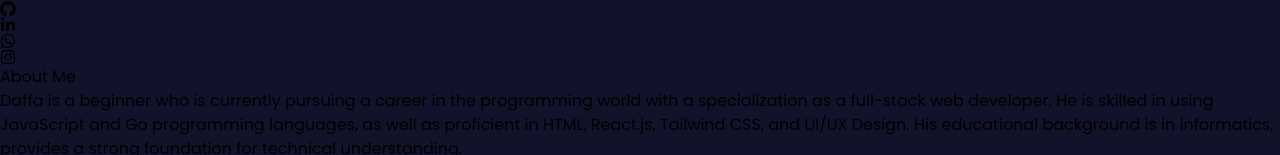
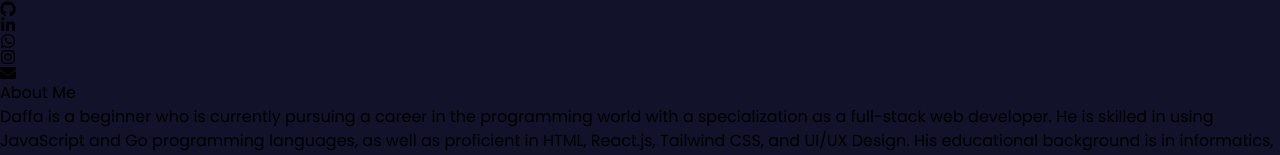
Before and after one commit to DaffaAbiyyuAtha/portofolio, a React (Vite) app: page /about in a window 1280 px wide. Shown: the part 443-598 px from the top of the page. Built offline with nearby package versions, Linux system fonts and the light colour scheme.

Commit message:
feat:message email

```diff
--- a/src/page/About.jsx
+++ b/src/page/About.jsx
@@ -5,7 +5,7 @@ import Project1 from "../assets/img/project1.png"
 import Project2 from "../assets/img/project2.png"
 import Project3 from "../assets/img/project3.jpg"
 import Project4 from "../assets/img/project4.png"
-import { FaGithub, FaLinkedinIn, FaWhatsapp, FaInstagram } from "react-icons/fa6";
+import { FaGithub, FaLinkedinIn, FaWhatsapp, FaInstagram, FaEnvelope } from "react-icons/fa6";
 
 function About() {
   const [more1, setMore1] = React.useState(true);
@@ -64,7 +64,7 @@ function About() {
 
   useEffect(() => {
     const timer = setTimeout(() => {
-      setLoading(false); // Set loading to false after 2 seconds
+      setLoading(false);
     }, 2000);
     return () => clearTimeout(timer);
   }, []);
@@ -84,6 +84,11 @@ function About() {
   const about = () => {
     aboutRef.current.scrollIntoView({ behavior: "smooth" });
   };
+
+  const email = "daffaabiyyu7861@gmail.com";
+  const subject = "portofolio";
+  const body = "Halo, saya melihat portofolio Anda dan sangat tertarik. Saya ingin menanyakan beberapa informasi lebih lanjut.";
+  const gmailLink = `https://mail.google.com/mail/?view=cm&fs=1&to=${email}&su=${encodeURIComponent(subject)}&body=${encodeURIComponent(body)}`;
 
   return (
     <div className="">
@@ -153,6 +158,9 @@ function About() {
           </a>
           <a href="https://www.instagram.com/daffaabiyyuatha" className="hover:text-[#C6CBD7]">
            <FaInstagram className="w-5 h-5"/>
+          </a>
+          <a href={gmailLink} target="_blank" rel="noopener noreferrer" className="hover:text-[#C6CBD7]">
+           <FaEnvelope className="w-5 h-5"/>
           </a>
         </div>
         <div className="w-1/2">
```
